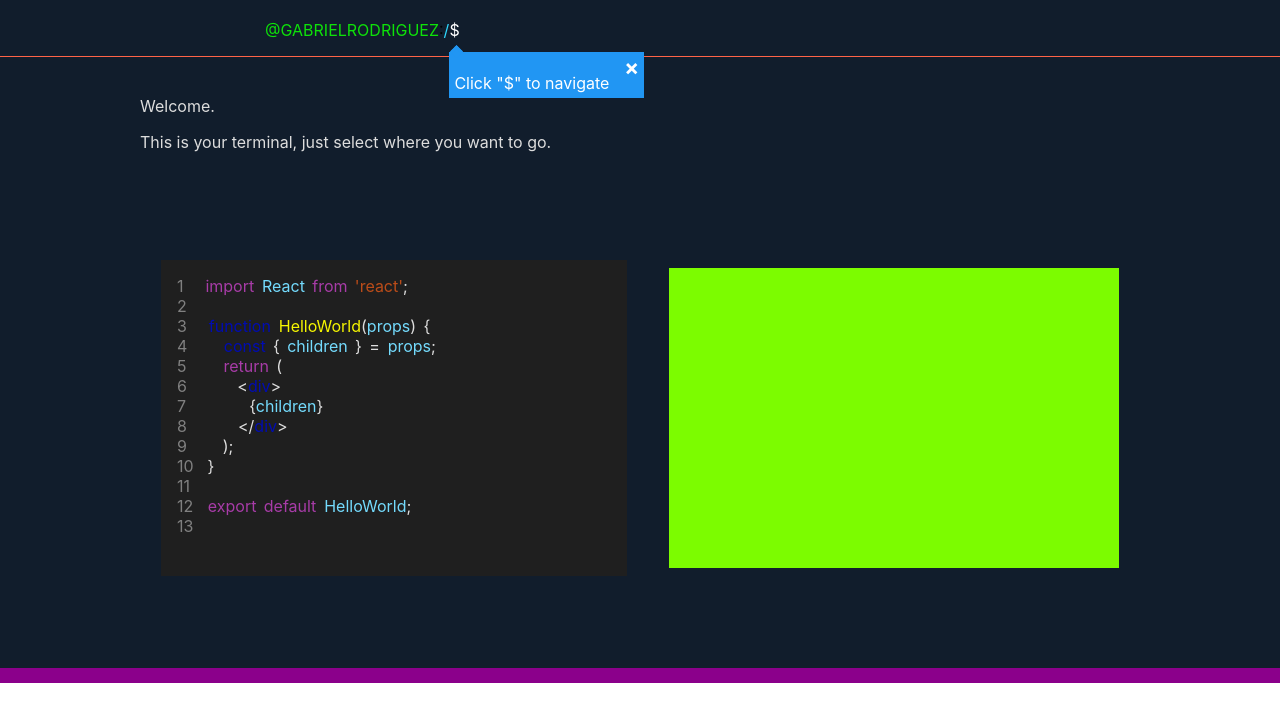
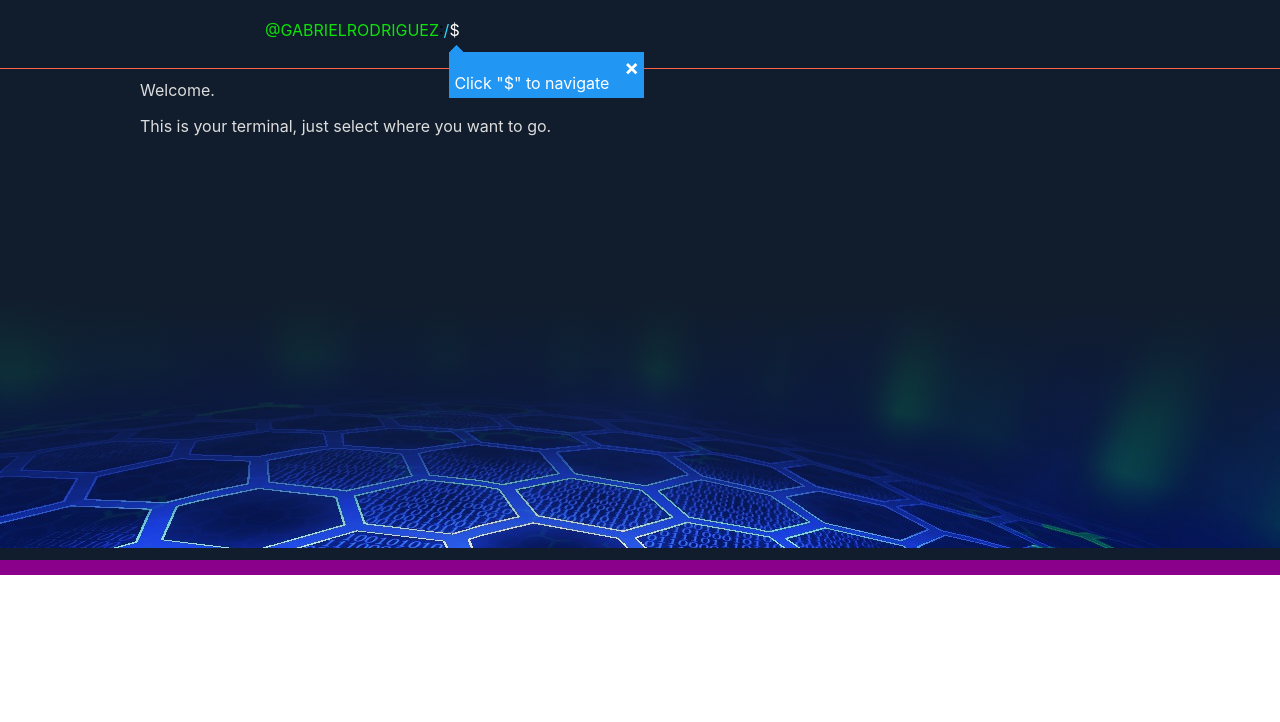
Before and after one commit to Gabrieldrc/my_page, a React (Create React App) app: page / in a window 1280 px wide. Shown: the top 722 px of the page. Built offline with nearby package versions, Linux system fonts and the light colour scheme.

Commit message:
background done

```diff
--- a/src/App.css
+++ b/src/App.css
@@ -1,11 +1,11 @@
 .App {
-  background-color: #111D2C;
+  background-color: rgb(17, 29, 44);
 }
 /* Nav css */
 nav {
   position: fixed;
   width: 100%;
-  z-index: 9;
+  z-index: 8;
   background-color: inherit;
   padding-bottom: 1rem;
   border-bottom: 1px solid rgb(255, 99, 71);
@@ -19,7 +19,7 @@ nav {
 
 /* BodyContent css */
 .body_content {
-  padding-top: 5rem;
+  padding-top: 3rem;
   position: relative;
   min-height: 512px;
   color: #ddd;
--- a/src/components/HomePage/HomePage.css
+++ b/src/components/HomePage/HomePage.css
@@ -1,6 +1,7 @@
 .body_content {
-  width: 1000px;
-  margin: auto;
+  /* width: 1000px;
+  margin: auto; */
+  z-index: 1;
 }
 
 /* LeftMenu css */
@@ -38,9 +39,18 @@
 
 /* ContentBox css */
 .content_box {
-  width: inherit;
-  min-height: inherit;
-  /* background-color: ivory; */
+  width: 1000px;
+  margin: 2rem auto;
+  z-index: 3;
+}
+
+/* Transparent Image css */
+.transparent_image {
+  position: absolute;
+  width: 100%;
+  z-index: -1;
+  height: 500px;
+  background: linear-gradient(to bottom,  rgb(17, 29, 44) 50%,  rgba(1, 30, 66, 0.1)), url("../../images/wallpaper.jpg");
 }
 
 /* ScreenContainer css  */
--- a/src/components/HomePage/HomePage.js
+++ b/src/components/HomePage/HomePage.js
@@ -11,17 +11,19 @@ function HomePage() {
         <a href="/" className="nav_link" key="nav_link_fontend">Front-End</a>
         <a href="/" className="nav_link" key="nav_link_backend">Back-End</a>
       </div> */}
+      <div src="./images/wallpaper.jpg" alt="transparent_image" className="transparent_image">
+      </div>
       <div className="content_box">
         <div>
           <p>Welcome.</p>
           <p>This is your terminal, just select where you want to go.</p>
         </div>
-        <div className="screens_container">
+        {/* <div className="screens_container">
           <CodeScreen />
           <div className="screen render_screen">
 
           </div>
-        </div>
+        </div> */}
       </div>
     </div>
   );
--- a/src/components/LoadLink/LoadLink.css
+++ b/src/components/LoadLink/LoadLink.css
@@ -6,6 +6,7 @@
   text-decoration: none;
   height: 3rem;
   justify-content: center;
+  cursor: pointer;
 }
 
 .nav_link:hover {
--- a/src/components/TerminalPath/TerminalPath.css
+++ b/src/components/TerminalPath/TerminalPath.css
@@ -1,6 +1,7 @@
 .terminal_path {
   margin-top: 20px;
   margin-left: 100px;
+  height: 2rem;
 }
 
 .terminal_path .nav_menu {
```
Also changed, not shown: src/images/wallpaper.jpg (added), src/images/wallpaper2.jpg (added).
